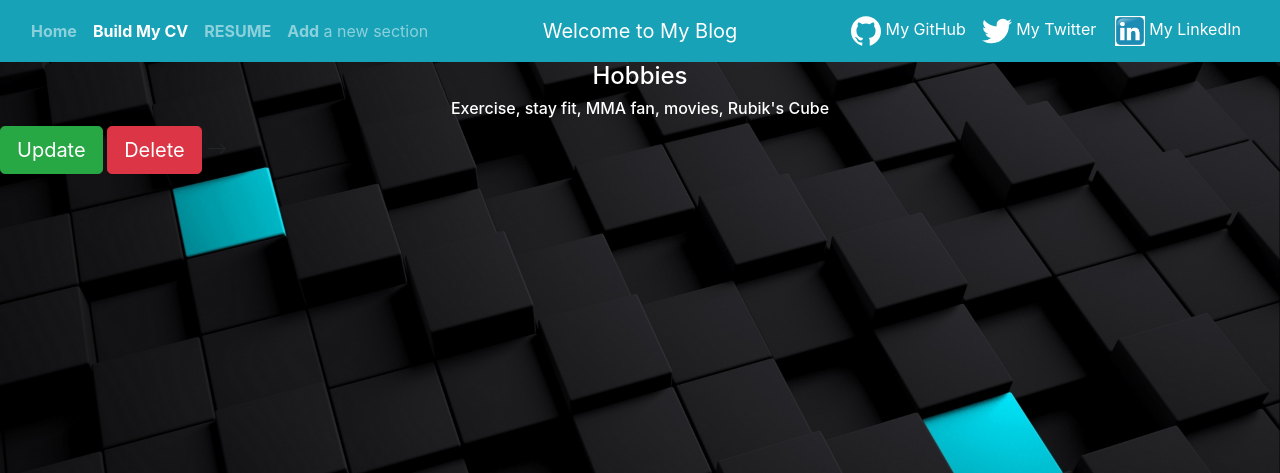
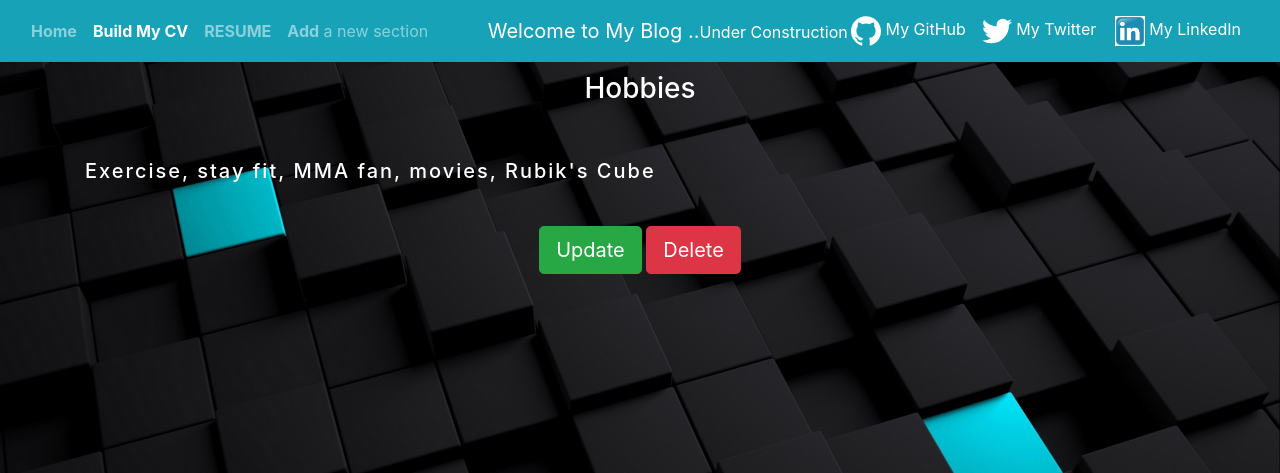
Before and after one commit to AlaaFJamal/portfolio, a Django app: page /sections/detail/34/ in a window 1280 px wide. Shown: the top 473 px of the page. Run offline with Django 3.2, Linux system fonts and the light colour scheme; data comes from the database, SQL or seed files in the repository; both versions use the stored data as it was after the commit; some libraries are stand-ins or nearby versions.

Commit message:
Changes before deploying

```diff
--- a/portfolio_02/mypage/static/basic.css
+++ b/portfolio_02/mypage/static/basic.css
@@ -8,4 +8,12 @@
 .header-color {
 	color: white;
 	text-align: center;
+	padding: 10px;
 }
+
+.center {
+  margin: auto;
+  width: 60%;
+  border: 3px solid #73AD21;
+  padding: 10px;
+}
--- a/portfolio_02/mypage/templates/base.html
+++ b/portfolio_02/mypage/templates/base.html
@@ -42,7 +42,7 @@
 
             </ul>
         </div>
-        <a href="/" class="navbar-brand mx-auto d-block text-center order-0 order-md-1 w-25">Welcome to My Blog</a>
+        <a href="/" class="navbar-brand mx-auto d-block text-center order-0 order-md-1 w-25">Welcome to My Blog ..<small>Under Construction</small></a>
         <div class="navbar-collapse collapse dual-nav w-50 order-2">
             <ul class="nav navbar-nav ml-auto">
 
@@ -94,7 +94,7 @@
 
             </ul>
         </div>
-        <!-- <a href="/" class="navbar-brand mx-auto d-block text-center order-0 order-md-1 w-25">Brand</a> -->
+       <a href="/" class="navbar-brand mx-auto d-block text-center order-0 order-md-1 w-25">Brand</a> -->
         <!-- <div class="navbar-collapse collapse dual-nav w-50 order-2">
             <ul class="nav navbar-nav ml-auto">
 
@@ -104,7 +104,7 @@
             </ul>
         </div>
     </div>
-</nav> --> -->
+</nav> -->
 
 <!-- <header class="navbar navbar-expand navbar-dark flex-column flex-md-row bd-navbar">
   <a class="navbar-brand mr-0 mr-md-2" href="/" aria-label="Bootstrap"><svg xmlns="http://www.w3.org/2000/svg" width="36" height="36" class="d-block" viewBox="0 0 612 612" role="img" focusable="false"><title>Bootstrap</title><path fill="currentColor" d="M510 8a94.3 94.3 0 0 1 94 94v408a94.3 94.3 0 0 1-94 94H102a94.3 94.3 0 0 1-94-94V102a94.3 94.3 0 0 1 94-94h408m0-8H102C45.9 0 0 45.9 0 102v408c0 56.1 45.9 102 102 102h408c56.1 0 102-45.9 102-102V102C612 45.9 566.1 0 510 0z"></path><path fill="currentColor" d="M196.77 471.5V154.43h124.15c54.27 0 91 31.64 91 79.1 0 33-24.17 63.72-54.71 69.21v1.76c43.07 5.49 70.75 35.82 70.75 78 0 55.81-40 89-107.45 89zm39.55-180.4h63.28c46.8 0 72.29-18.68 72.29-53 0-31.42-21.53-48.78-60-48.78h-75.57zm78.22 145.46c47.68 0 72.73-19.34 72.73-56s-25.93-55.37-76.46-55.37h-74.49v111.4z"></path></svg></a>
--- a/portfolio_02/mypage/templates/detail.html
+++ b/portfolio_02/mypage/templates/detail.html
@@ -5,9 +5,10 @@
 {% endblock title%}
 
 {% block content %}
-	<h4 class="header-color">{{section.name}}</h4>
-	<h6 class="header-color">{{section.content}}</h6>
+	<h3 style="text-align: center;" class="header-color">{{section.name}}</h3>
+	<h5 style="text-align: justify; padding: 35px; letter-spacing: 2px; text-indent: 50px" class="header-color">{{section.content}}</h5>
 
+	<div style="text-align: center;">
 		<a href="{% url 'section-update' section.id %}">
         	<button type="button" class="btn btn-success btn-lg">Update</button>
     	</a>
@@ -15,4 +16,6 @@
     	<a href="{% url 'section-delete' section.id %}">
         	<button type="button" class="btn btn-danger btn-lg">Delete</button>
     	</a>
+	</div>
+
 {% endblock content%}
--- a/portfolio_02/portfolio_02/settings.py
+++ b/portfolio_02/portfolio_02/settings.py
@@ -11,6 +11,7 @@ https://docs.djangoproject.com/en/2.2/ref/settings/
 """
 
 import os
+SECRET_KEY = os.environ.get('DJANGO_SECRET_KEY', 'cg#p$g+j9tax!#a3cup@1$8obt2_+&k3q+pmu)5%asj6yjpkag')
 
 # Build paths inside the project like this: os.path.join(BASE_DIR, ...)
 BASE_DIR = os.path.dirname(os.path.dirname(os.path.abspath(__file__)))
@@ -20,10 +21,11 @@ BASE_DIR = os.path.dirname(os.path.dirname(os.path.abspath(__file__)))
 # See https://docs.djangoproject.com/en/2.2/howto/deployment/checklist/
 
 # SECURITY WARNING: keep the secret key used in production secret!
-SECRET_KEY = '9!!&-uqjwrif3$6k-z67#u1z5utq_)h^43s-m5^)+-8m8&w8n2'
+#SECRET_KEY = '9!!&-uqjwrif3$6k-z67#u1z5utq_)h^43s-m5^)+-8m8&w8n2'
 
 # SECURITY WARNING: don't run with debug turned on in production!
-DEBUG = True
+#DEBUG = True
+DEBUG = os.environ.get('DJANGO_DEBUG', '') != 'False'
 
 ALLOWED_HOSTS = []
 
```
Also changed, not shown: portfolio_02/db.sqlite3. Lines whose indentation alone changed are shown as unchanged.
